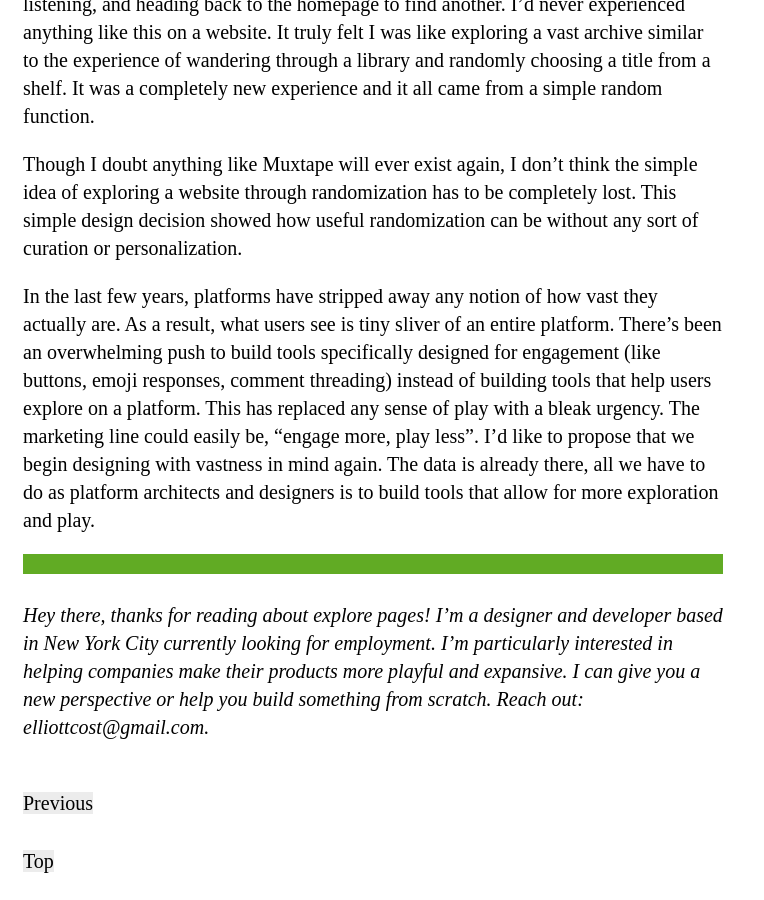
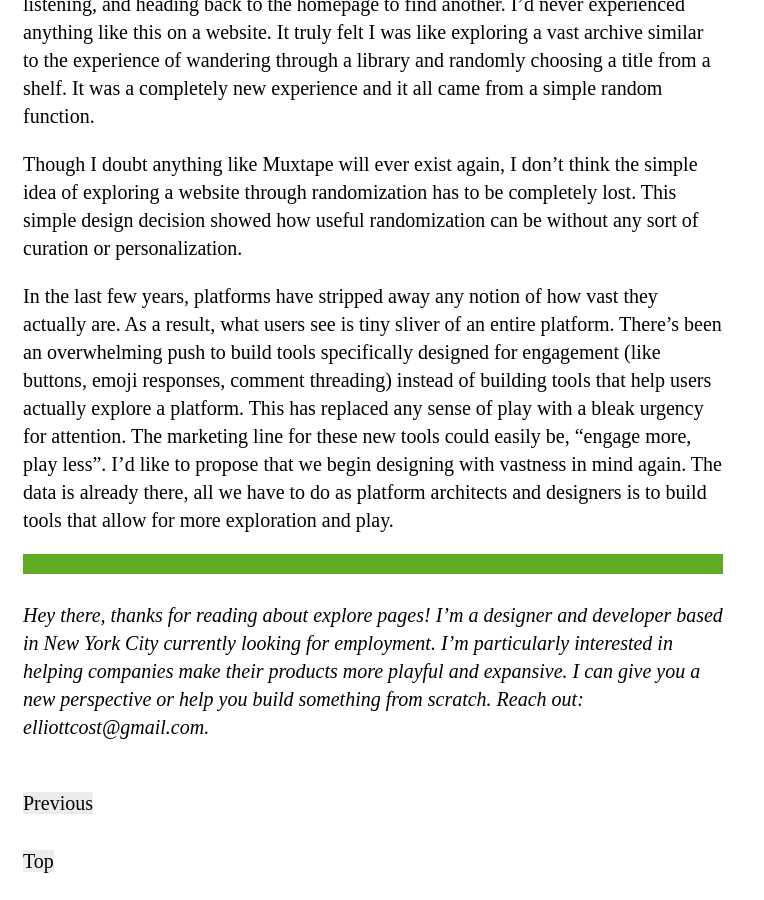
Before and after one commit to oilstel/elliott, a Jekyll site: the page built from _posts/2019-08-18-notes-on-explore-pages.md, in a window 1280 px wide and 900 px high, scrolled down 1985 px. Shown: the whole window, without its empty margins (0-764 px from the left). Built offline with Jekyll 4.4.1, drawn with Linux system fonts in a browser that asks for light colours.

Commit message:
play less

```diff
--- a/_posts/2019-08-18-notes-on-explore-pages.md
+++ b/_posts/2019-08-18-notes-on-explore-pages.md
@@ -23,7 +23,7 @@ Interestingly, this feature alone replaced the need for a search. The site becam
 
 Though I doubt anything like Muxtape will ever exist again, I don't think the simple idea of exploring a website through randomization has to be completely lost. This simple design decision showed how useful randomization can be without any sort of curation or personalization.
 
-In the last few years, platforms have stripped away any notion of how vast they actually are. As a result, what users see is tiny sliver of an entire platform. There's been an overwhelming push to build tools specifically designed for engagement (like buttons, emoji responses, comment threading) instead of building tools that help users explore on a platform. This has replaced any sense of play with a bleak urgency. The marketing line could easily be, "engage more, play less". I'd like to propose that we begin designing with vastness in mind again. The data is already there, all we have to do as platform architects and designers is to build tools that allow for more exploration and play.
+In the last few years, platforms have stripped away any notion of how vast they actually are. As a result, what users see is tiny sliver of an entire platform. There's been an overwhelming push to build tools specifically designed for engagement (like buttons, emoji responses, comment threading) instead of building tools that help users actually explore a platform. This has replaced any sense of play with a bleak urgency for attention. The marketing line for these new tools could easily be, "engage more, play less". I'd like to propose that we begin designing with vastness in mind again. The data is already there, all we have to do as platform architects and designers is to build tools that allow for more exploration and play.
 
 ---
 
```
